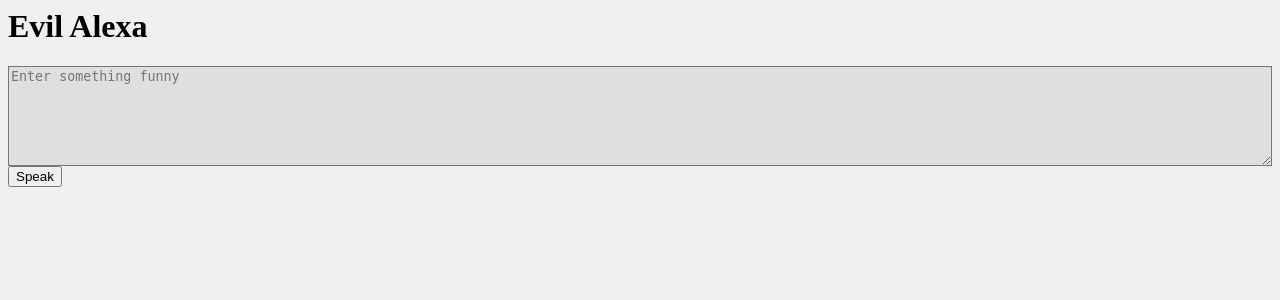
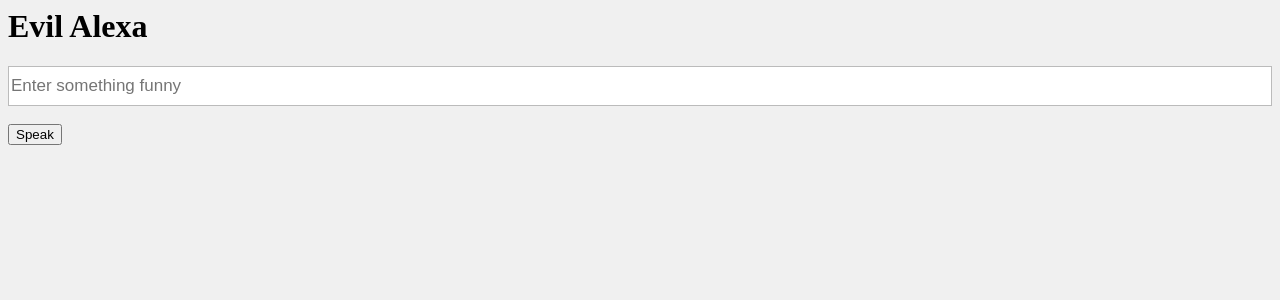
Before and after one commit to rbenamotz/EvilAlexaWeb, a Flask app: page / in a window 1280 px wide. Shown: the top 300 px of the page. Run offline with Flask 2, Linux system fonts and the light colour scheme.

Commit message:
no message

```diff
--- a/static/style.css
+++ b/static/style.css
@@ -1,11 +1,23 @@
 body {background: #F0F0F0;}
 
 
-textarea {
-  width: 100%;
-  height: 100px;
-  background: none repeat scroll 0 0 rgba(0, 0, 0, 0.07);
-  border-color: -moz-use-text-color #FFFFFF #FFFFFF -moz-use-text-color;
-  border-image: none;
-  color: #555555;
+input[type=text], input[type=url], input[type=email], input[type=password], input[type=tel] {
+  -webkit-appearance: none; -moz-appearance: none;
+  display: block;
+  margin: 0;
+  width: 100%; height: 40px;
+  line-height: 40px; font-size: 17px;
+  border: 1px solid #bbb;
 }
+button[type=submit] {
+ -webkit-appearance: none; -moz-appearance: none;
+ display: block;
+ margin: 1.5em 0;
+ font-size: 1em; line-height: 2.5em;
+ color: #333;
+ font-weight: bold;
+ height: 2.5em; width: 100%;
+ background: #fdfdfd; background: -moz-linear-gradient(top, #fdfdfd 0%, #bebebe 100%); background: -webkit-gradient(linear, left top, left bottom, color-stop(0%,#fdfdfd), color-stop(100%,#bebebe)); background: -webkit-linear-gradient(top, #fdfdfd 0%,#bebebe 100%); background: -o-linear-gradient(top, #fdfdfd 0%,#bebebe 100%); background: -ms-linear-gradient(top, #fdfdfd 0%,#bebebe 100%); background: linear-gradient(to bottom, #fdfdfd 0%,#bebebe 100%);
+ border: 1px solid #bbb;
+ -webkit-border-radius: 10px; -moz-border-radius: 10px; border-radius: 10px;
+}
--- a/templates/home.html
+++ b/templates/home.html
@@ -6,7 +6,7 @@
 	<body>
 		<h1>Evil Alexa</h1>
 			<form id="paper" method="POST" action="speak">
-				<textarea placeholder="Enter something funny" rows="20" name="txt" id="txt"></textarea>
+				<input type="text" placeholder="Enter something funny" name="txt" id="txt"></input>
 				<br/>
 				<input id="button" type="submit" value="Speak">
 
```
